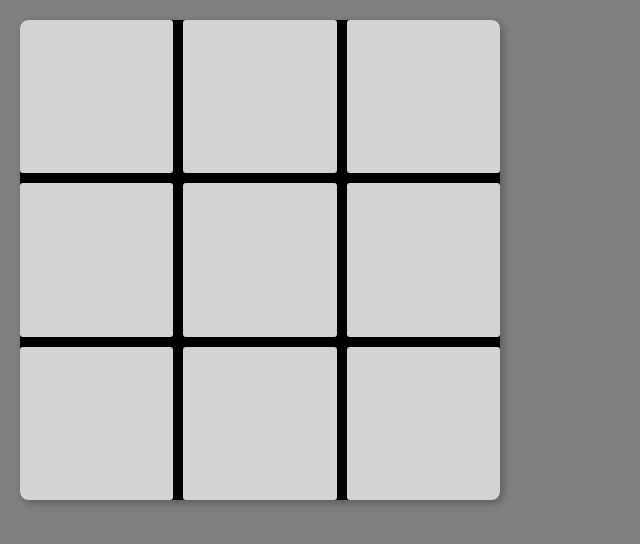
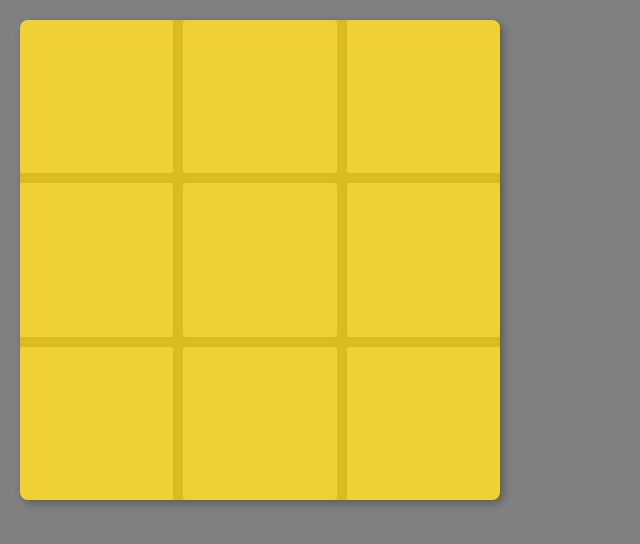
Before and after one commit to DarxyDev/Tic-Tac-Toe, a plain HTML site: page index.html in a window 1280 px wide. Shown: the whole page, without its empty margins (0-640 px from the left). Drawn offline with Linux system fonts and the light colour scheme.

Commit message:
added empty gameMenu overlay and gameMenu.toggleDisplay()

```diff
--- a/index.html
+++ b/index.html
@@ -10,8 +10,8 @@
 </head>
 <body>
     <div id="gameBox" class="box">
-        <div id="gameBoard">
-        </div>
+        <div id="gameBoard"></div>
+        <div id="gameMenu"></div>
     </div>
 </body>
 </html>
--- a/myscript.js
+++ b/myscript.js
@@ -90,7 +90,7 @@ const gameMechanics = (() => {
         else currentPlayer = player1;
     }
 
-    return {clickFunction };
+    return { clickFunction };
 })();
 
 const gameboard = (() => {
@@ -124,3 +124,19 @@ const gameboard = (() => {
     }
     return { reset, placePiece, getBoard };
 })();
+const gameMenu = (() => {
+    const _gameBox = document.getElementById('gameBox')
+    const _menu = document.getElementById('gameMenu');
+    let _displayed = true;
+    _gameBox.appendChild(_menu);
+    function toggleDisplay() {
+        if (_displayed) {
+            _menu.classList.add('hidden');
+        } else {
+            _menu.classList.remove('hidden');
+        }
+        _displayed = !_displayed;
+    }
+
+    return {toggleDisplay};
+})()
--- a/style.css
+++ b/style.css
@@ -9,6 +9,7 @@ body{
     border-radius:8px;
 }
 #gameBox{
+    position:relative;
     background-color:black;
     width:calc(70vh - 80px);
     height:calc(70vh - 80px);
@@ -27,6 +28,7 @@ body{
     width:100%;
     height:100%;
     border-radius:3px;
+    position:relative;
 
     display:flex;
     justify-content: center;
@@ -36,3 +38,13 @@ body{
     font-size: calc((48vh - 80px) / 3);
     font-weight:700;
 }
+#gameMenu{
+    height:100%;
+    width:100%;
+    position:absolute;
+    top:0;
+    background-color: rgba(243, 209, 36, 0.9);
+}
+.hidden{
+    display:none;
+}
```
Also changed, not shown: 1 other file.
